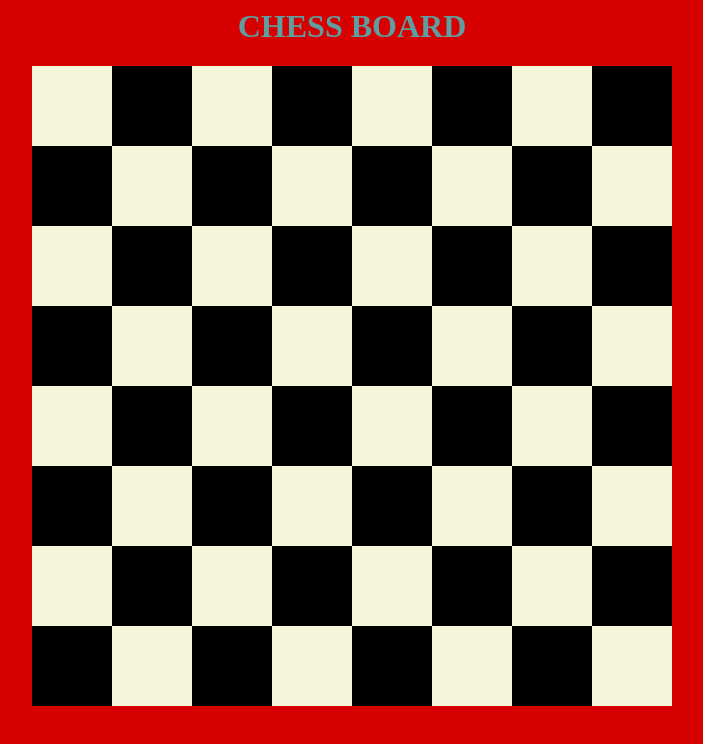
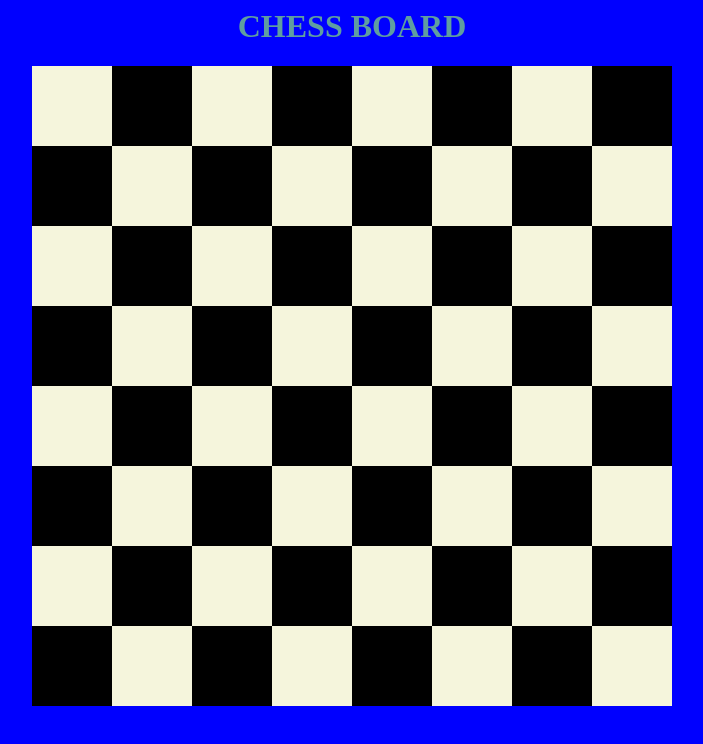
Before and after one commit to bandiEswar/First, a plain HTML site: page index.html in a window 1280 px wide. Shown: the whole page, without its empty margins (288-991 px from the left). Drawn offline with Linux system fonts and the light colour scheme.

Commit message:
Update index.css

```diff
--- a/index.css
+++ b/index.css
@@ -2,7 +2,7 @@ h1{
     color: cadetblue;
 }
 body {
-    background: #d60000;
+    background: blue;
 
   }
   .chessboard {
```
